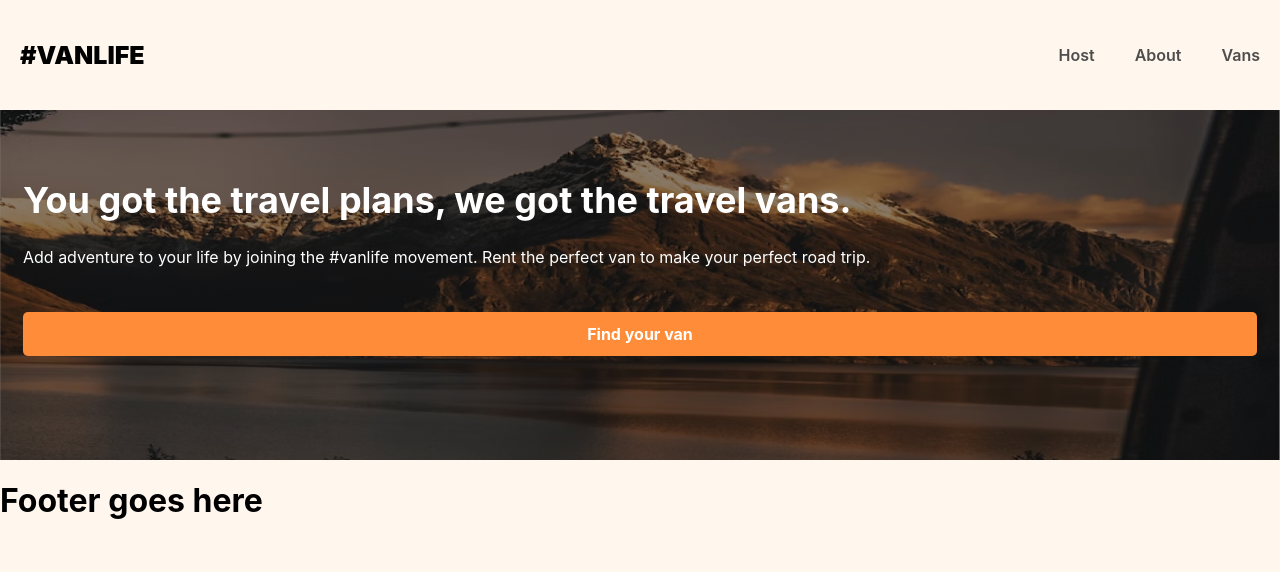
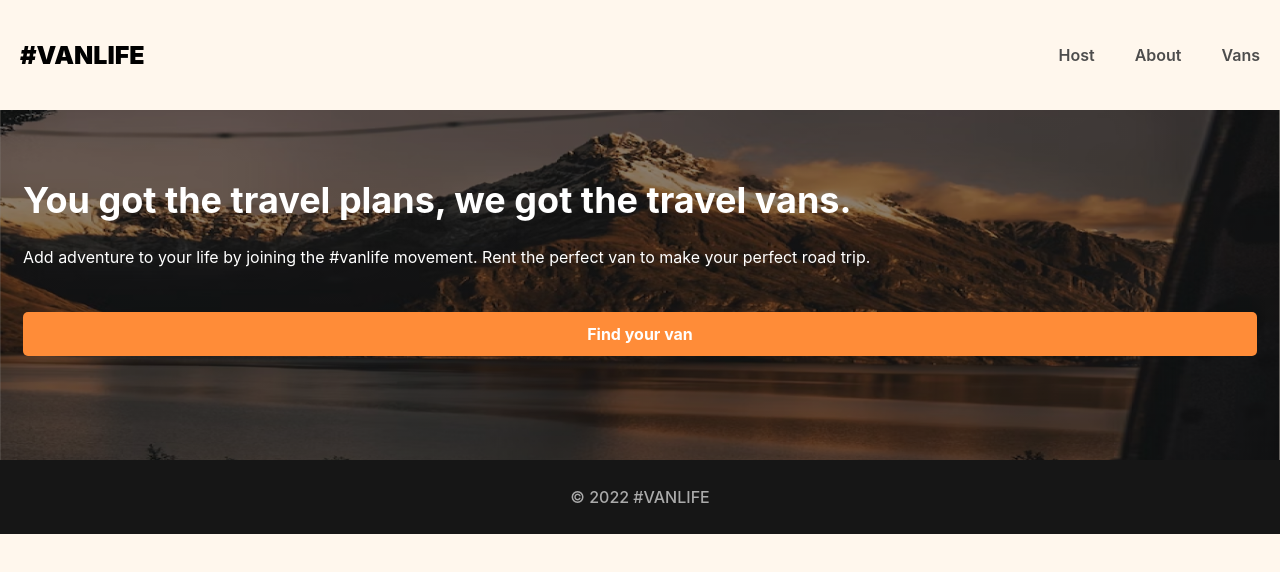
Before and after one commit to OtlotlengMajuja/OTLMAJ363_BCL2401_E01_Otlotleng-Majuja_DJS08, a React (Vite) app: page / in a window 1280 px wide. Shown: the top 572 px of the page. Built offline with nearby package versions, Linux system fonts and the light colour scheme; what miragejs would draw is missing.

Commit message:
Included the contents of the footer

```diff
--- a/src/components/Footer.jsx
+++ b/src/components/Footer.jsx
@@ -1,5 +1,5 @@
 import React from "react";
 
 export default function Footer() {
-  return <h1>Footer goes here</h1>;
+  return <footer>&#169; 2022 #VANLIFE</footer>;
 }
```
